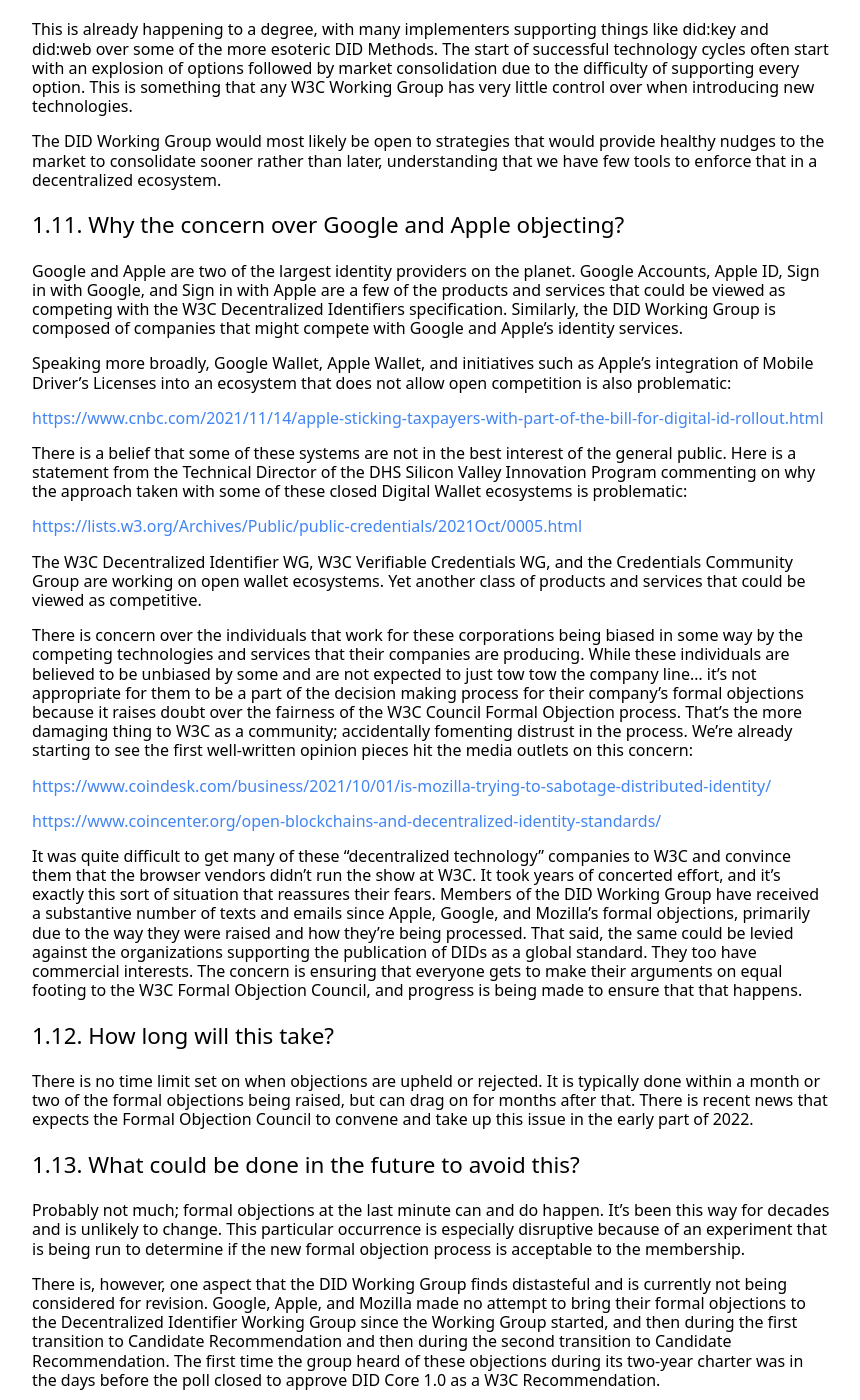
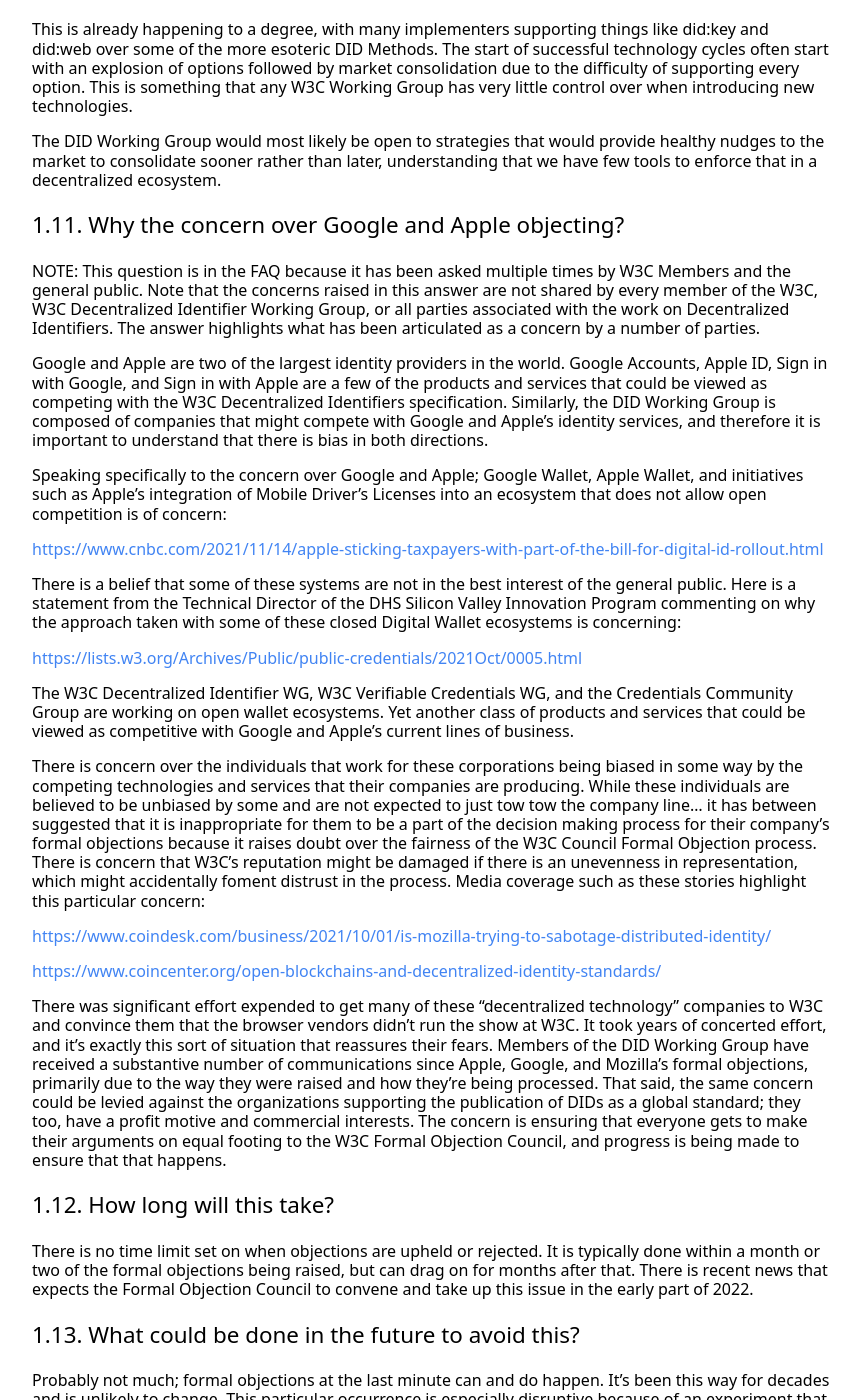
Before and after one commit to w3c/did-wg, a Jekyll site: the page built from faqs/2021-formal-objections/index.md, in a window 1280 px wide and 1400 px high, scrolled down 7182 px. Shown: the whole window, without its empty margins (241-1101 px from the left). Built offline with Jekyll 4.4.1, drawn with Linux system fonts in a browser that asks for light colours; some web fonts are replaced; our own code applies the rules of GitHub Pages for plain Markdown files.

Commit message:
Update FAQ to balance bias concern statements.

```diff
--- a/faqs/2021-formal-objections/index.md
+++ b/faqs/2021-formal-objections/index.md
@@ -455,56 +455,65 @@ ecosystem.
 
 ### Why the concern over Google and Apple objecting?
 
-Google and Apple are two of the largest identity providers on the planet. Google
+NOTE: This question is in the FAQ because it has been asked multiple times by
+W3C Members and the general public. Note that the concerns raised in this
+answer are not shared by every member of the W3C, W3C Decentralized Identifier
+Working Group, or all parties associated with the work on Decentralized
+Identifiers. The answer highlights what has been articulated as a concern by
+a number of parties.
+
+Google and Apple are two of the largest identity providers in the world. Google
 Accounts, Apple ID, Sign in with Google, and Sign in with Apple are a few of the
 products and services that could be viewed as competing with the W3C
 Decentralized Identifiers specification. Similarly, the DID Working Group is
 composed of companies that might compete with Google and Apple's identity
-services.
+services, and therefore it is important to understand that there is bias in
+both directions.
 
-Speaking more broadly, Google Wallet, Apple Wallet, and initiatives such as
-Apple's integration of Mobile Driver's Licenses into an ecosystem that does not
-allow open competition is also problematic:
+Speaking specifically to the concern over Google and Apple; Google Wallet, Apple
+Wallet, and initiatives such as Apple's integration of Mobile Driver's Licenses
+into an ecosystem that does not allow open competition is of concern:
 
 [https://www.cnbc.com/2021/11/14/apple-sticking-taxpayers-with-part-of-the-bill-for-digital-id-rollout.html](https://www.cnbc.com/2021/11/14/apple-sticking-taxpayers-with-part-of-the-bill-for-digital-id-rollout.html)
 
 There is a belief that some of these systems are not in the best interest of the
 general public. Here is a statement from the Technical Director of the DHS
 Silicon Valley Innovation Program commenting on why the approach taken with
-some of these closed Digital Wallet ecosystems is problematic:
+some of these closed Digital Wallet ecosystems is concerning:
 
 [https://lists.w3.org/Archives/Public/public-credentials/2021Oct/0005.html](https://lists.w3.org/Archives/Public/public-credentials/2021Oct/0005.html)
 
 The W3C Decentralized Identifier WG, W3C Verifiable Credentials WG, and the
 Credentials Community Group are working on open wallet ecosystems. Yet another
-class of products and services that could be viewed as competitive.
+class of products and services that could be viewed as competitive with
+Google and Apple's current lines of business.
 
 There is concern over the individuals that work for these corporations being
 biased in some way by the competing technologies and services that their
 companies are producing. While these individuals are believed to be unbiased by
-some and are not expected to just tow tow the company line... it's not
-appropriate for them to be a part of the decision making process for their
-company's formal objections because it raises doubt over the fairness of the
-W3C Council Formal Objection process. That's the more damaging thing to W3C as
-a community; accidentally fomenting distrust in the process. We're already
-starting to see the first well-written opinion pieces hit the media outlets on
-this concern:
+some and are not expected to just tow tow the company line... it has between
+suggested that it is inappropriate for them to be a part of the decision making
+process for their company's formal objections because it raises doubt over the
+fairness of the W3C Council Formal Objection process. There is concern that
+W3C's reputation  might be damaged if there is an unevenness in representation,
+which might accidentally foment distrust in the process. Media coverage such as
+these stories highlight this particular concern:
 
 [https://www.coindesk.com/business/2021/10/01/is-mozilla-trying-to-sabotage-distributed-identity/](https://www.coindesk.com/business/2021/10/01/is-mozilla-trying-to-sabotage-distributed-identity/)
 
 [https://www.coincenter.org/open-blockchains-and-decentralized-identity-standards/](https://www.coindesk.com/business/2021/10/01/is-mozilla-trying-to-sabotage-distributed-identity/)
 
-It was quite difficult to get many of these "decentralized technology" companies
-to W3C and convince them that the browser vendors didn't run the show at W3C. It
-took years of concerted effort, and it's exactly this sort of situation that
-reassures their fears. Members of the DID Working Group have received a
-substantive number of texts and emails since Apple, Google, and Mozilla's
-formal objections, primarily due to the way they were raised and how they're
-being processed. That said, the same could be levied against the organizations
-supporting the publication of DIDs as a global standard. They too have
-commercial interests. The concern is ensuring that everyone gets to make their
-arguments on equal footing to the W3C Formal Objection Council, and progress
-is being made to ensure that that happens.
+There was significant effort expended to get many of these "decentralized
+technology" companies to W3C and convince them that the browser vendors didn't
+run the show at W3C. It took years of concerted effort, and it's exactly this
+sort of situation that reassures their fears. Members of the DID Working Group
+have received a substantive number of communications since Apple, Google, and
+Mozilla's formal objections, primarily due to the way they were raised and how
+they're being processed. That said, the same concern could be levied against the
+organizations supporting the publication of DIDs as a global standard; they too,
+have a profit motive and  commercial interests. The concern is ensuring that
+everyone gets to make their arguments on equal footing to the W3C Formal
+Objection Council, and progress is being made to ensure that that happens.
 
 ### How long will this take?
 
```
